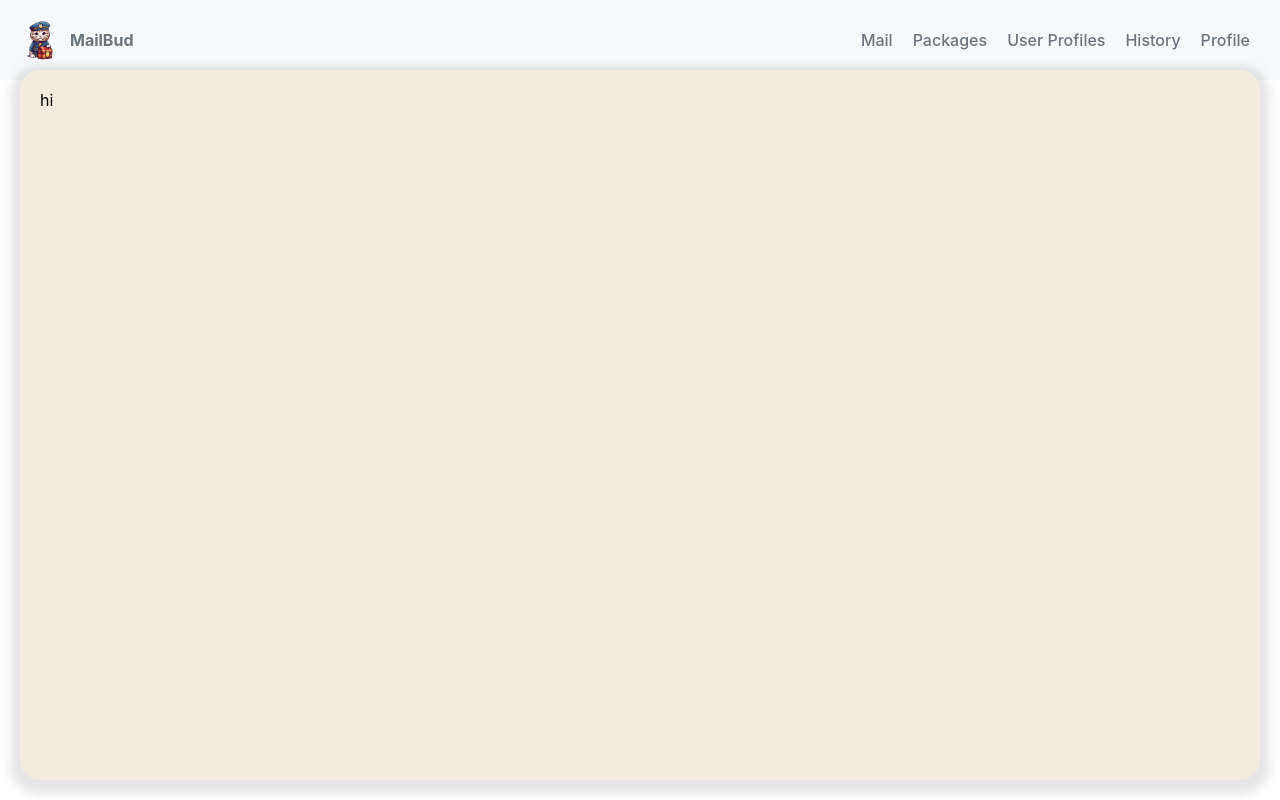
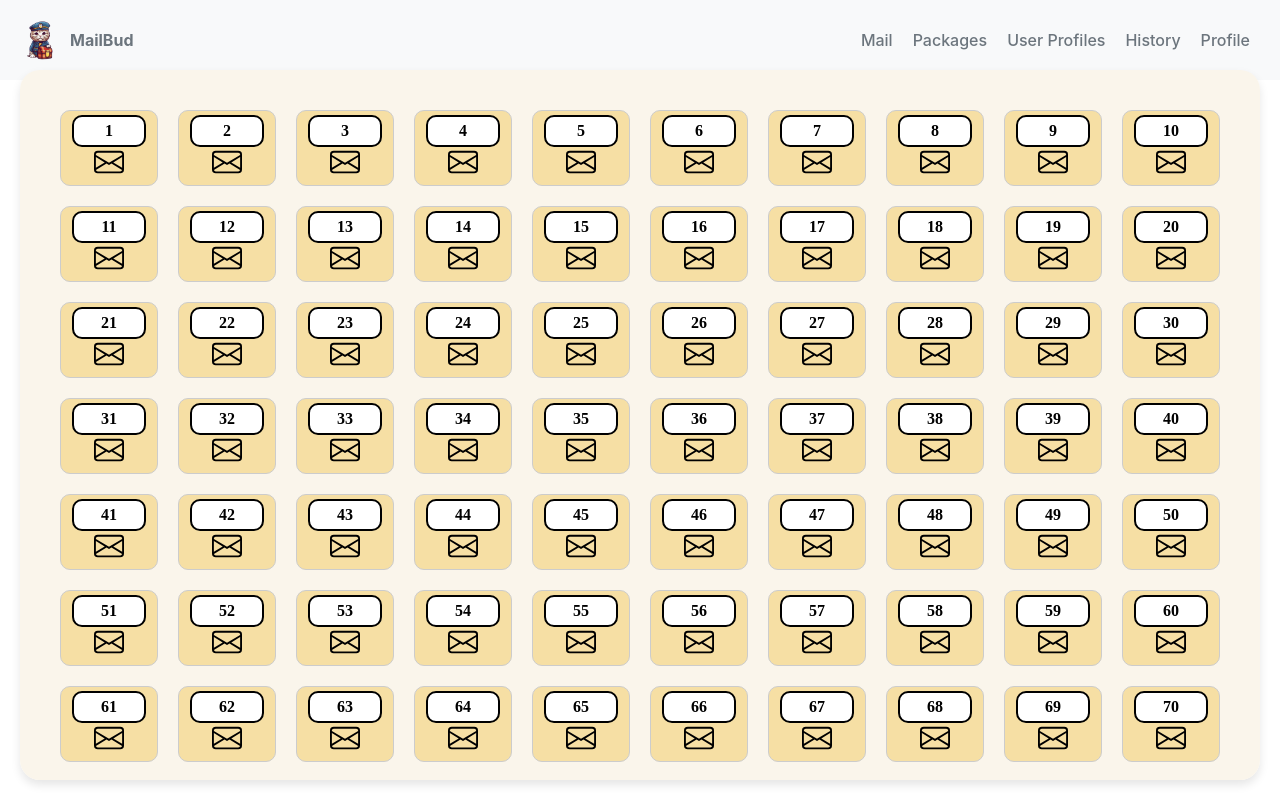
Before and after one commit to WhaleAnchor/MailBud, a React (Create React App) app: page /mail in a window 1280 px wide. Built offline with nearby package versions, Linux system fonts and the light colour scheme.

Commit message:
style changes to tabs and added mailbox grids

```diff
--- a/src/components/Container.css
+++ b/src/components/Container.css
@@ -19,8 +19,16 @@
     right: 20px;
     z-index: 1;
     border-radius: 20px;
-    box-shadow: 0 5px 10px 10px rgba(0, 0, 0, 0.1);
-    background: rgb(243, 235, 221);
+    box-shadow: 0 5px 10px rgba(0, 0, 0, 0.1);
+    background: rgb(250, 245, 235);
     overflow-y: auto; /* Makes the content inside the Container scrollable */
     padding: 20px; /* Adds some space around your content */
-  }
+
+    /* For Firefox */
+    scrollbar-width: none;
+}
+
+/* For Chrome, Safari and Edge */
+.main-content::-webkit-scrollbar {
+    display: none;
+}
--- a/src/components/Mail.css
+++ b/src/components/Mail.css
@@ -0,0 +1,33 @@
+.mail-grid {
+    display: grid;
+    grid-template-columns: repeat(10, 1fr);
+    gap: 20px; /* Space between mailboxes */
+    padding: 20px; /* Space around the grid */
+    /* ... other styles ... */
+  }
+
+  .mailbox {
+    display: flex;
+    background-color: rgb(246, 223, 164);
+    flex-direction: column;
+    align-items: center;
+    justify-content: space-around;
+    border: 1px solid #ccc;
+    border-radius: 10px;
+    padding: 4px;
+  }
+
+  .mailbox-number {
+    font-family: 'Great Vibes';
+    background-color: white;
+    border: 2px solid #000;
+    font-weight: bold;
+    border-radius: 10px;
+    padding: 5px;
+    min-width: 60px; /* Adjust this as necessary */
+    text-align: center;
+  }
+
+  .mailbox-icon {
+    /* ... styles for the envelope icon ... */
+  }
--- a/src/components/Mail.js
+++ b/src/components/Mail.js
@@ -1,11 +1,22 @@
-import React, { useEffect, useState } from "react";
+import React from 'react';
+import './Mail.css'; // Don't forget to create this CSS file
+import { BsEnvelope } from 'react-icons/bs';
 
 function Mail() {
-    return (
-        <div>
-            hi
+  const mailboxes = Array.from({ length: 1000 }, (_, i) => i + 1);
+
+  return (
+    <div className="mail-grid">
+      {mailboxes.map((mailboxNumber) => (
+        <div key={mailboxNumber} className="mailbox">
+          <div className="mailbox-number">{mailboxNumber}</div>
+          <div className="mailbox-icon">
+            <BsEnvelope size={30} /> {/* Adjust the size as needed */}
+          </div>
         </div>
-    )
+      ))}
+    </div>
+  );
 }
 
 export default Mail;
```
